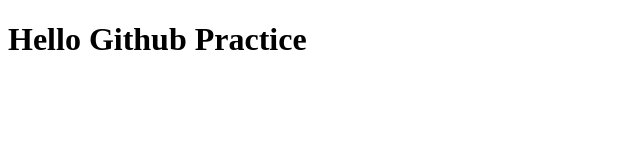
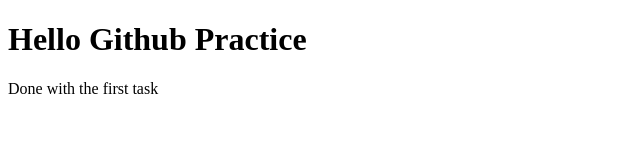
Before and after one commit to obetdelacruz/github-practice, a plain HTML site: page index.html in a window 1280 px wide. Shown: the whole page, without its empty margins (0-640 px from the left). Drawn offline with Linux system fonts and the light colour scheme.

Commit message:
added p element with text

```diff
--- a/index.html
+++ b/index.html
@@ -9,5 +9,6 @@
   </head>
   <body>
     <h1>Hello Github Practice</h1>
+    <p>Done with the first task</p>
   </body>
 </html>
```
